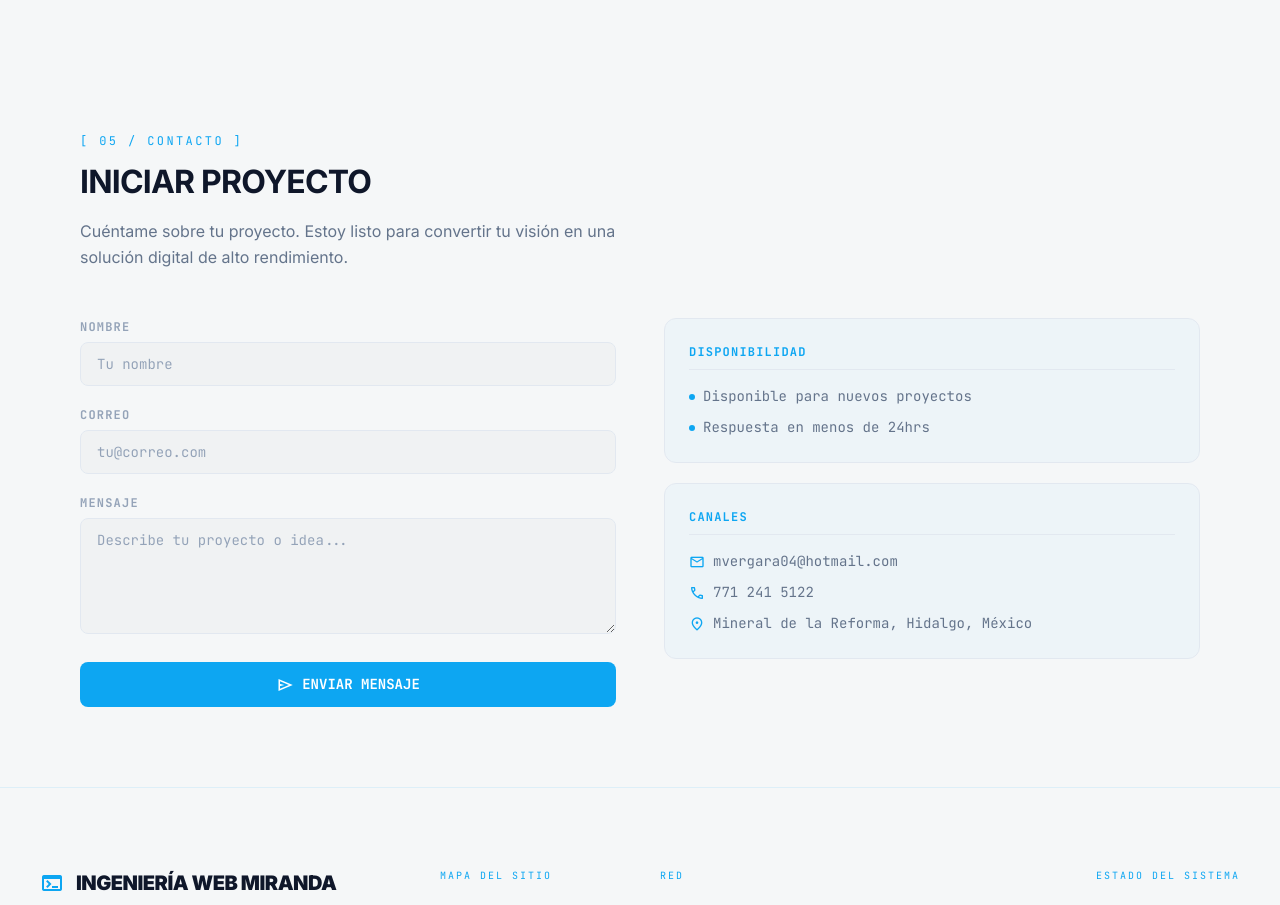
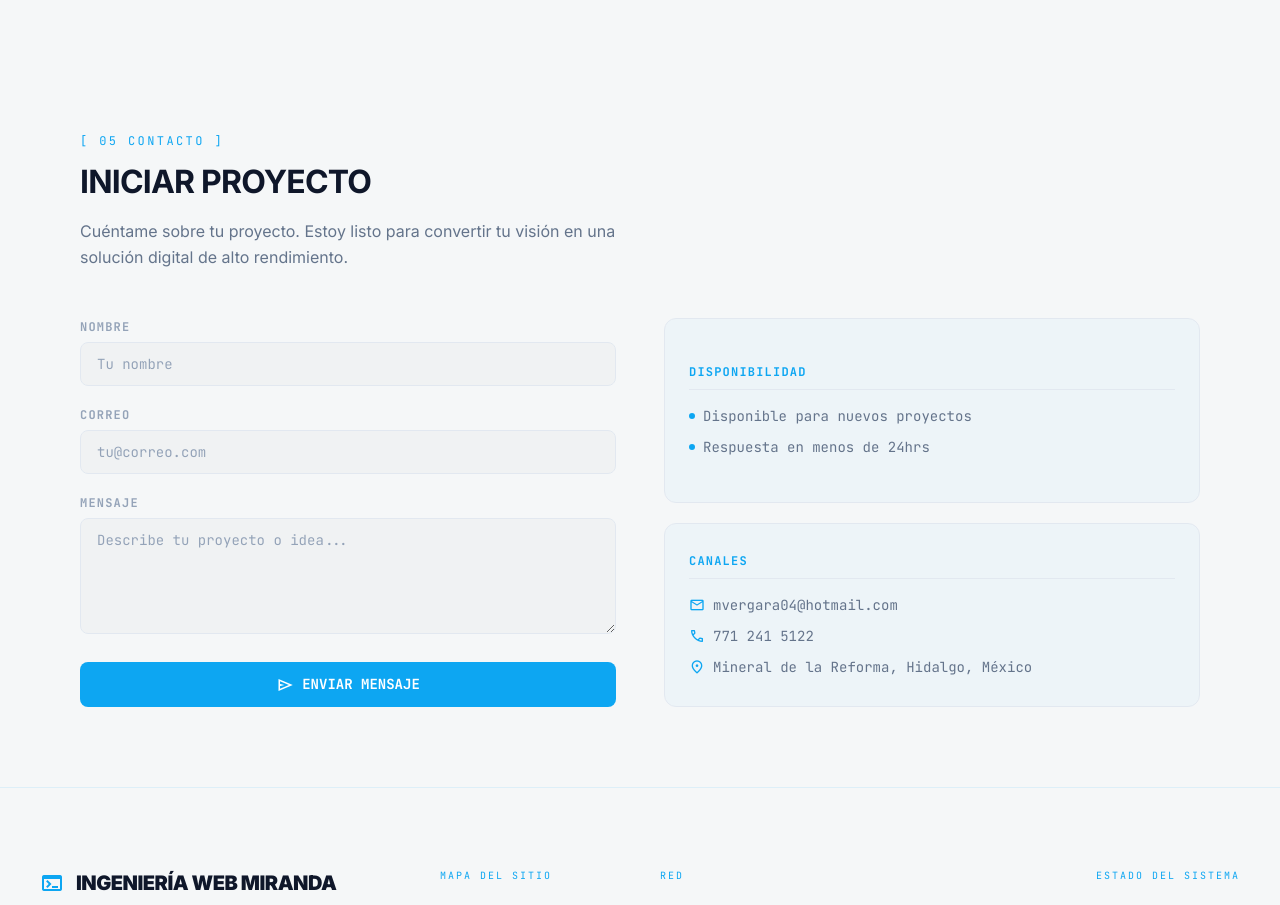
Before and after one commit to MauroMiranda0/mauromiranda.com, a React (Vite) app: page / in a window 1280 px wide. Shown: the part 7180-8085 px from the top of the page. Built offline with nearby package versions, Linux system fonts and the light colour scheme.

Commit message:
reajuste seccion contacto

```diff
--- a/src/components/sections/ContactSection.jsx
+++ b/src/components/sections/ContactSection.jsx
@@ -41,7 +41,7 @@ const ContactSection = () => {
           animate={inView ? { opacity: 1, y: 0 } : {}}
           transition={{ duration: 0.6 }}
         >
-          <p className="contact__label">[ 05 / CONTACTO ]</p>
+          <p className="contact__label">[ 05 CONTACTO ]</p>
           <h2 className="contact__title">INICIAR PROYECTO</h2>
           <p className="contact__subtitle">
             Cuéntame sobre tu proyecto. Estoy listo para convertir tu visión en una solución digital de alto rendimiento.
@@ -81,7 +81,7 @@ const ContactSection = () => {
               />
             </div>
 
-            <div className="contact__field contact__field--full">
+            <div className="contact__field">
               <label className="contact__label-field" htmlFor="contact-message">MENSAJE</label>
               <textarea
                 id="contact-message"
--- a/src/components/sections/ContactSection.scss
+++ b/src/components/sections/ContactSection.scss
@@ -42,6 +42,7 @@
   &__content {
     display: grid;
     gap: 2rem;
+    align-items: start;
 
     @include tablet-up {
       grid-template-columns: 1fr 1fr;
@@ -53,16 +54,19 @@
     display: flex;
     flex-direction: column;
     gap: 1.25rem;
+    height: 100%;
+  }
+
+  &__field {
+    &:last-of-type {
+      flex: 1;
+    }
   }
 
   &__field {
     display: flex;
     flex-direction: column;
     gap: 0.375rem;
-
-    &--full {
-      grid-column: 1 / -1;
-    }
   }
 
   &__label-field {
@@ -114,9 +118,14 @@
     display: flex;
     flex-direction: column;
     gap: 1.25rem;
+    height: 100%;
   }
 
   &__info-card {
+    flex: 1;
+    display: flex;
+    flex-direction: column;
+    justify-content: center;
     background: rgba(var(--primary-rgb), 0.03);
     border: 1px solid var(--border-dark);
     border-radius: map.get($border-radius, 'xl');
```
Also changed, not shown: Captura de pantalla 2026-07-27 203037.png (added), 5 other files (tests, documents, lock files or other folders).
